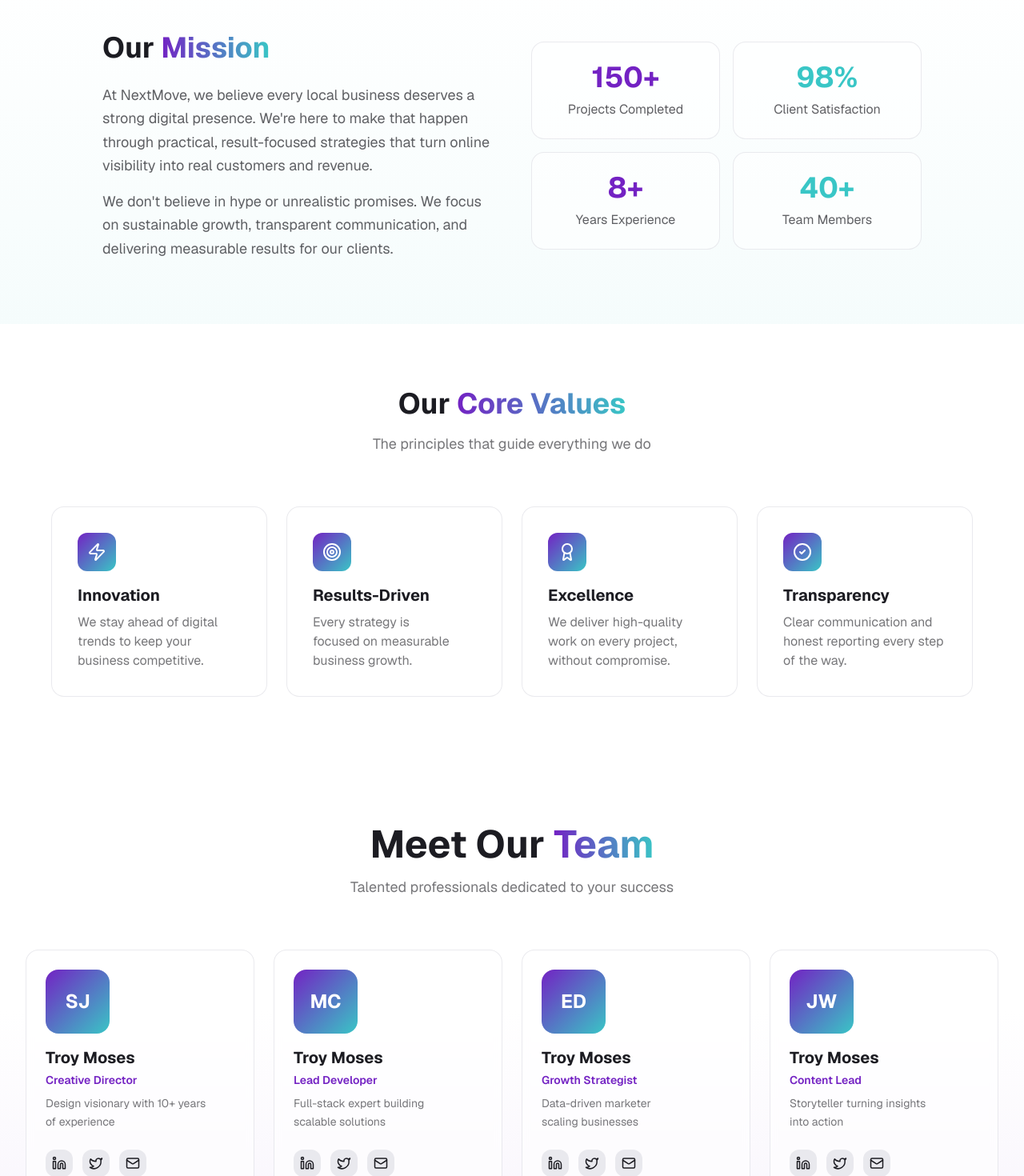
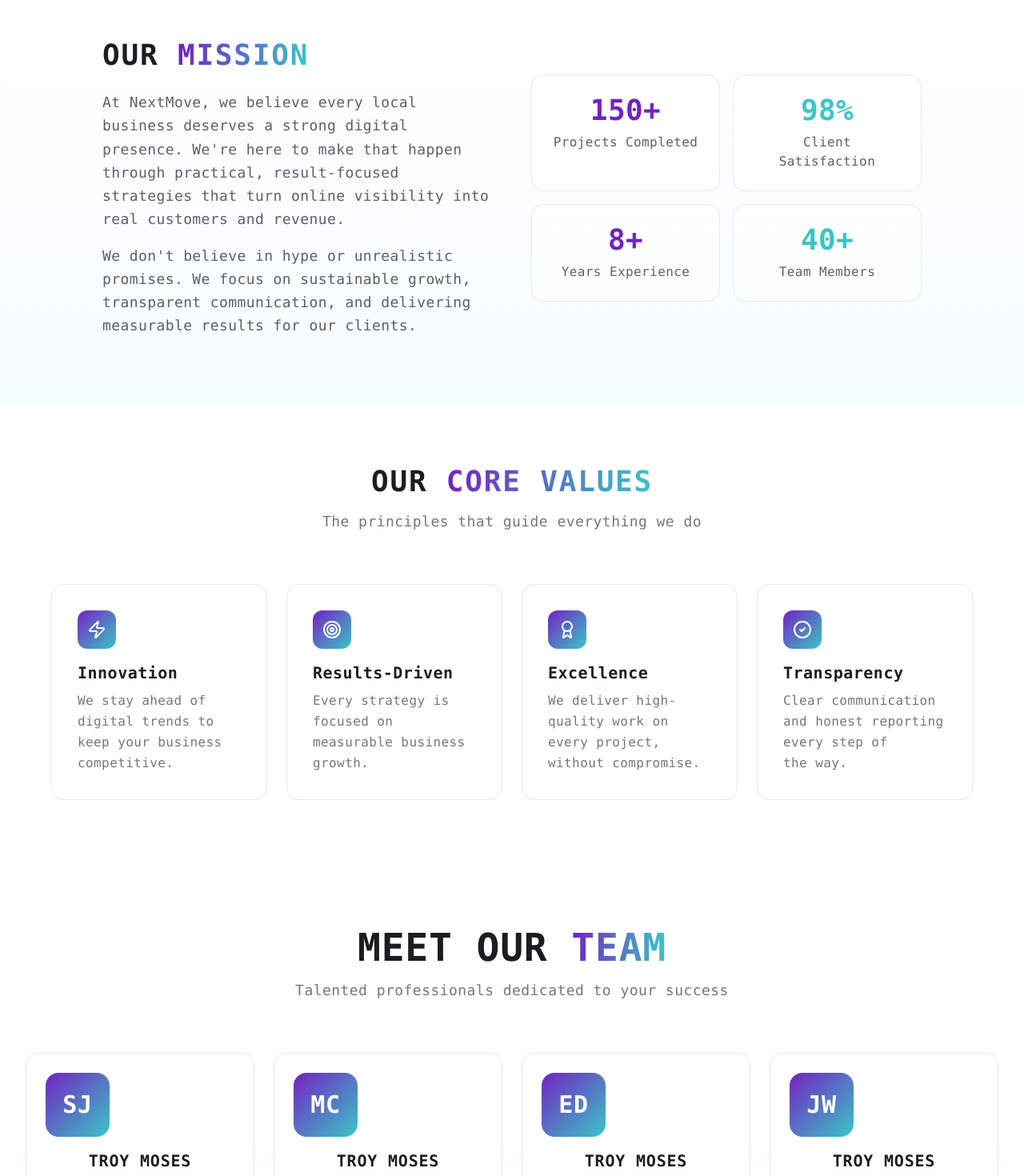
Before and after one commit to francislub/nextmovedigitalagency, a Next.js app: page /about in a window 1280 px wide. Shown: the part 420-1890 px from the top of the page at 80% size. Built offline with nearby package versions, Linux system fonts and the light colour scheme.

Commit message:
mor mnjgn

```diff
--- a/app/about/page.tsx
+++ b/app/about/page.tsx
@@ -28,16 +28,19 @@
   ]
 
   return (
-    <main className="min-h-screen bg-background text-foreground">
+    <main className="min-h-screen bg-background text-foreground font-mono tracking-wide">
       <Navbar />
 
       {/* Hero Section */}
       <section className="pt-32 pb-20 px-4 sm:px-6 lg:px-8 bg-gradient-to-b from-background via-primary/5 to-background">
         <div className="max-w-4xl mx-auto text-center animate-fadeInUp">
-          <h1 className="text-5xl md:text-6xl font-bold mb-6">
-            About <span className="bg-gradient-to-r from-primary to-secondary bg-clip-text text-transparent">NextMove</span>
+          <h1 className="text-5xl md:text-6xl font-extrabold mb-6 uppercase tracking-wider">
+            About{' '}
+            <span className="bg-gradient-to-r from-primary to-secondary bg-clip-text text-transparent">
+              NextMove
+            </span>
           </h1>
-          <p className="text-xl text-foreground/70 mb-8">
+          <p className="text-xl text-foreground/70 mb-8 leading-relaxed">
             We're a digital agency passionate about helping local businesses transform their online presence into real revenue.
           </p>
         </div>
@@ -47,8 +50,11 @@
       <section className="py-20 px-4 sm:px-6 lg:px-8 bg-gradient-to-b from-background to-secondary/5">
         <div className="max-w-5xl mx-auto grid md:grid-cols-2 gap-12 items-center">
           <div className="animate-slideInLeft">
-            <h2 className="text-4xl font-bold mb-6">
-              Our <span className="bg-gradient-to-r from-primary to-secondary bg-clip-text text-transparent">Mission</span>
+            <h2 className="text-4xl font-extrabold mb-6 tracking-wider uppercase">
+              Our{' '}
+              <span className="bg-gradient-to-r from-primary to-secondary bg-clip-text text-transparent">
+                Mission
+              </span>
             </h2>
             <p className="text-lg text-foreground/70 mb-4 leading-relaxed">
               At NextMove, we believe every local business deserves a strong digital presence. We're here to make that happen through practical, result-focused strategies that turn online visibility into real customers and revenue.
@@ -59,22 +65,22 @@
           </div>
 
           <div className="grid grid-cols-2 gap-4 animate-slideInRight">
-            <div className="bg-card/50 backdrop-blur-sm border border-border/50 rounded-2xl p-6 text-center">
-              <p className="text-4xl font-bold text-primary mb-2">150+</p>
-              <p className="text-foreground/70">Projects Completed</p>
-            </div>
-            <div className="bg-card/50 backdrop-blur-sm border border-border/50 rounded-2xl p-6 text-center">
-              <p className="text-4xl font-bold text-secondary mb-2">98%</p>
-              <p className="text-foreground/70">Client Satisfaction</p>
-            </div>
-            <div className="bg-card/50 backdrop-blur-sm border border-border/50 rounded-2xl p-6 text-center">
-              <p className="text-4xl font-bold text-primary mb-2">8+</p>
-              <p className="text-foreground/70">Years Experience</p>
-            </div>
-            <div className="bg-card/50 backdrop-blur-sm border border-border/50 rounded-2xl p-6 text-center">
-              <p className="text-4xl font-bold text-secondary mb-2">40+</p>
-              <p className="text-foreground/70">Team Members</p>
-            </div>
+            {[
+              { value: '150+', label: 'Projects Completed', color: 'text-primary' },
+              { value: '98%', label: 'Client Satisfaction', color: 'text-secondary' },
+              { value: '8+', label: 'Years Experience', color: 'text-primary' },
+              { value: '40+', label: 'Team Members', color: 'text-secondary' },
+            ].map((item, i) => (
+              <div
+                key={i}
+                className="bg-card/50 backdrop-blur-sm border border-border/50 rounded-2xl p-6 text-center hover:scale-105 transition-transform"
+              >
+                <p className={`text-4xl font-extrabold mb-2 ${item.color}`}>
+                  {item.value}
+                </p>
+                <p className="text-foreground/70 tracking-wide">{item.label}</p>
+              </div>
+            ))}
           </div>
         </div>
       </section>
@@ -83,10 +89,15 @@
       <section className="py-20 px-4 sm:px-6 lg:px-8 bg-background">
         <div className="max-w-6xl mx-auto">
           <div className="text-center mb-16">
-            <h2 className="text-4xl font-bold mb-4">
-              Our <span className="bg-gradient-to-r from-primary to-secondary bg-clip-text text-transparent">Core Values</span>
+            <h2 className="text-4xl font-extrabold mb-4 tracking-wider uppercase">
+              Our{' '}
+              <span className="bg-gradient-to-r from-primary to-secondary bg-clip-text text-transparent">
+                Core Values
+              </span>
             </h2>
-            <p className="text-lg text-foreground/60">The principles that guide everything we do</p>
+            <p className="text-lg text-foreground/60 tracking-wide">
+              The principles that guide everything we do
+            </p>
           </div>
 
           <div className="grid md:grid-cols-2 lg:grid-cols-4 gap-6 stagger-children">
@@ -95,16 +106,18 @@
               return (
                 <div
                   key={index}
-                  className="bg-card/50 backdrop-blur-sm border border-border/50 rounded-2xl p-8 hover:border-primary/30 transition-all duration-300 group"
+                  className="bg-card/50 backdrop-blur-sm border border-border/50 rounded-2xl p-8 hover:border-primary/30 transition-all duration-300 group hover:scale-105"
                   style={{ animationDelay: `${index * 100}ms` }}
                 >
-                  <div className="w-12 h-12 bg-gradient-to-br from-primary to-secondary rounded-lg flex items-center justify-center mb-4 group-hover:scale-110 transition-transform duration-300">
+                  <div className="w-12 h-12 bg-gradient-to-br from-primary to-secondary rounded-lg flex items-center justify-center mb-4 group-hover:rotate-6 transition-transform duration-300">
                     <Icon size={24} className="text-primary-foreground" />
                   </div>
-                  <h3 className="text-xl font-bold mb-2 group-hover:text-primary transition-colors">
+                  <h3 className="text-xl font-bold mb-2 tracking-wide group-hover:text-primary transition-colors">
                     {value.title}
                   </h3>
-                  <p className="text-foreground/60">{value.description}</p>
+                  <p className="text-foreground/60 leading-relaxed">
+                    {value.description}
+                  </p>
                 </div>
               )
             })}
@@ -115,7 +128,6 @@
       {/* Team Section */}
       <TeamSection />
 
-
       <Footer />
     </main>
   )
--- a/components/TeamSection.tsx
+++ b/components/TeamSection.tsx
@@ -65,23 +65,26 @@
   }, [])
 
   return (
-    <section id="team" className="py-20 px-4 sm:px-6 lg:px-8 bg-gradient-to-b from-background via-background to-primary/5">
+    <section
+      id="team"
+      className="py-20 px-4 sm:px-6 lg:px-8 bg-gradient-to-b from-background via-background to-primary/5 font-mono tracking-wider"
+    >
       <div className="max-w-7xl mx-auto">
         {/* Section Header */}
         <div className="text-center mb-16">
-          <h2 className="text-4xl md:text-5xl font-bold mb-4">
-            Meet Our <span className="bg-gradient-to-r from-primary to-secondary bg-clip-text text-transparent">Team</span>
+          <h2 className="text-4xl md:text-5xl font-extrabold mb-4 uppercase">
+            Meet Our{' '}
+            <span className="bg-gradient-to-r from-primary to-secondary bg-clip-text text-transparent">
+              Team
+            </span>
           </h2>
-          <p className="text-lg text-foreground/60 max-w-2xl mx-auto">
+          <p className="text-lg text-foreground/60 max-w-2xl mx-auto tracking-wide">
             Talented professionals dedicated to your success
           </p>
         </div>
 
         {/* Team Grid */}
-        <div
-          ref={ref}
-          className="grid grid-cols-1 md:grid-cols-2 lg:grid-cols-4 gap-6"
-        >
+        <div ref={ref} className="grid grid-cols-1 md:grid-cols-2 lg:grid-cols-4 gap-6">
           {teamMembers.map((member, index) => {
             const isVisible = visibleCards.includes(index)
 
@@ -90,9 +93,7 @@
                 key={member.id}
                 data-index={index}
                 className={`group relative transition-all duration-500 transform ${
-                  isVisible
-                    ? 'opacity-100 translate-y-0'
-                    : 'opacity-0 translate-y-8'
+                  isVisible ? 'opacity-100 translate-y-0' : 'opacity-0 translate-y-8'
                 }`}
                 style={{
                   transitionDelay: isVisible ? `${index * 100}ms` : '0ms',
@@ -100,35 +101,34 @@
                 onMouseEnter={() => setHoveredId(member.id)}
                 onMouseLeave={() => setHoveredId(null)}
               >
-                {/* Card Container */}
                 <div className="relative h-full rounded-2xl border border-border/50 group-hover:border-primary/30 bg-card/50 backdrop-blur-sm p-6 transition-all duration-300 overflow-hidden">
                   {/* Background Gradient */}
                   <div
                     className="absolute inset-0 opacity-0 group-hover:opacity-5 transition-opacity duration-300 rounded-2xl"
                     style={{
-                      background: `linear-gradient(to bottom right, hsl(var(--primary) / 0.5), hsl(var(--secondary) / 0.5))`
+                      background: `linear-gradient(to bottom right, hsl(var(--primary) / 0.5), hsl(var(--secondary) / 0.5))`,
                     }}
                   />
 
                   {/* Content */}
-                  <div className="relative">
+                  <div className="relative text-center">
                     {/* Avatar */}
                     <div
-                      className="w-20 h-20 rounded-2xl bg-gradient-to-br flex items-center justify-center text-white text-2xl font-bold mb-4 transition-transform duration-300 group-hover:scale-110"
+                      className="w-20 h-20 rounded-2xl bg-gradient-to-br flex items-center justify-center text-white text-3xl font-extrabold mb-4 group-hover:scale-110 group-hover:rotate-3 transition-transform duration-300"
                       style={{
-                        background: `linear-gradient(to bottom right, hsl(var(--primary)), hsl(var(--secondary)))`
+                        background: `linear-gradient(to bottom right, hsl(var(--primary)), hsl(var(--secondary)))`,
                       }}
                     >
                       {member.initials}
                     </div>
 
                     {/* Name */}
-                    <h3 className="text-xl font-bold mb-1 text-foreground group-hover:text-primary transition-colors">
+                    <h3 className="text-xl font-bold mb-1 uppercase group-hover:text-primary transition-colors">
                       {member.name}
                     </h3>
 
                     {/* Role */}
-                    <p className="text-sm font-semibold text-primary mb-2">
+                    <p className="text-sm font-semibold text-primary mb-2 tracking-wide">
                       {member.role}
                     </p>
 
@@ -138,25 +138,15 @@
                     </p>
 
                     {/* Social Links */}
-                    <div className="flex gap-3">
-                      <button
-                        className="p-2 rounded-lg bg-border/50 hover:bg-primary text-foreground hover:text-primary-foreground transition-all duration-300 transform hover:scale-110"
-                        title="LinkedIn"
-                      >
-                        <Linkedin size={18} />
-                      </button>
-                      <button
-                        className="p-2 rounded-lg bg-border/50 hover:bg-primary text-foreground hover:text-primary-foreground transition-all duration-300 transform hover:scale-110"
-                        title="Twitter"
-                      >
-                        <Twitter size={18} />
-                      </button>
-                      <button
-                        className="p-2 rounded-lg bg-border/50 hover:bg-primary text-foreground hover:text-primary-foreground transition-all duration-300 transform hover:scale-110"
-                        title="Email"
-                      >
-                        <Mail size={18} />
-                      </button>
+                    <div className="flex justify-center gap-3">
+                      {[Linkedin, Twitter, Mail].map((Icon, i) => (
+                        <button
+                          key={i}
+                          className="p-2 rounded-lg bg-border/50 hover:bg-primary text-foreground hover:text-primary-foreground transition-all duration-300 transform hover:scale-110"
+                        >
+                          <Icon size={18} />
+                        </button>
+                      ))}
                     </div>
                   </div>
                 </div>
```
